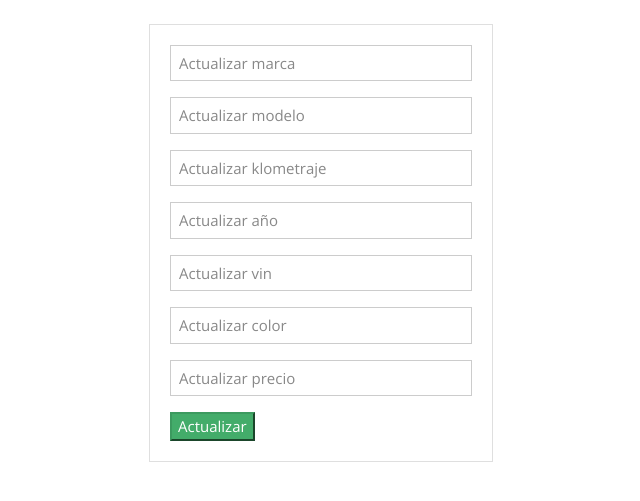
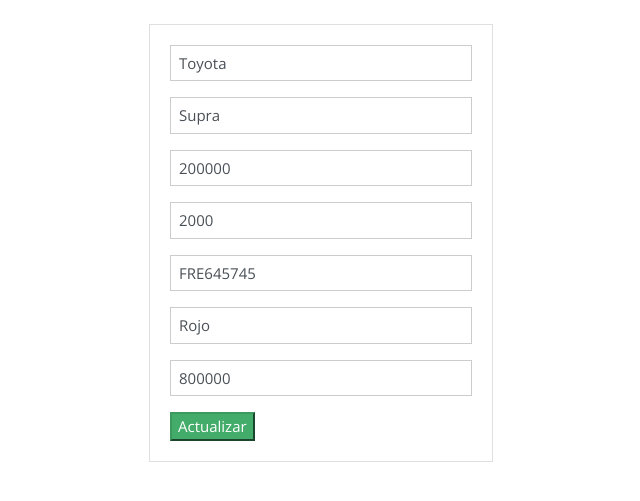
Before and after one commit to CorreaMontesDiego/UIII-CRUD-V2-CMD-TABLA-VEHICULO, a PHP site: page /edit.php?id=4 in a window 1280 px wide. Shown: the part 55-556 px from the top of the page, without its empty margins (319-959 px from the left). Run offline with PHP 8.4, Linux system fonts and the light colour scheme; data comes from the database, SQL or seed files in the repository; some libraries are stand-ins or nearby versions.

Commit message:
Update edit.php

```diff
--- a/edit.php
+++ b/edit.php
@@ -1,26 +1,19 @@
 <?php
 include("db.php");
-    $marca = "";
-    $modelo = "";
-    $kilometraje ="";
-    $anio = "";
-    $vin ="";
-    $color = "";
-    $precio = "";
 
-if  (isset($_GET['idVehiculo'])) {
-  $id = $_GET['idVehiculo'];
+if  (isset($_GET['id'])) {
+  $id = $_GET['id'];
   $query = "SELECT * FROM vehiculo WHERE idVehiculo=$id";
   $result = mysqli_query($conn, $query);
   if (mysqli_num_rows($result) == 1) {
     $row = mysqli_fetch_array($result);
-    $marca = $_POST['marca'];
-    $modelo = $_POST['modelo'];
-    $kilometraje = $_POST['kilometraje'];
-    $anio = $_POST['anio'];
-    $vin = $_POST['vin'];
-    $color = $_POST['color'];
-    $precio = $_POST['precio'];
+    $marca = $row['marca'];
+    $modelo = $row['modelo'];
+    $kilometraje = $row['kilometraje'];
+    $anio = $row['anio'];
+    $vin = $row['vin'];
+    $color = $row['color'];
+    $precio = $row['precio'];
   }
 }
 
```
